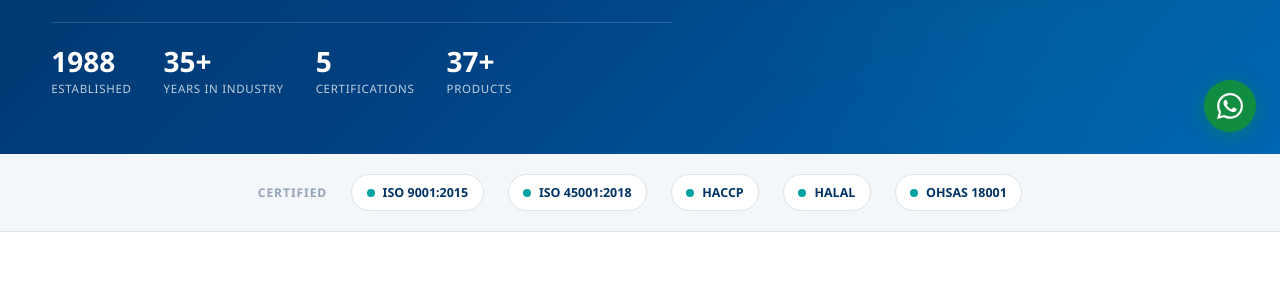
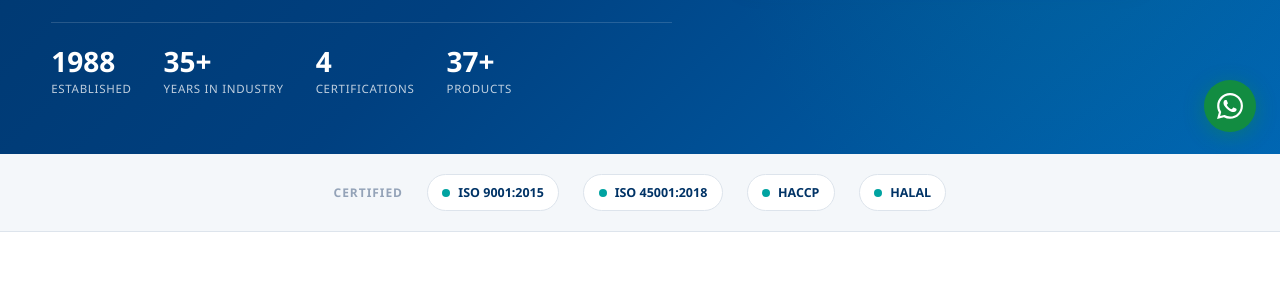
Before and after one commit to qasimkhanfaridi/a-rehman-sons-website, a plain HTML site: page index.html in a window 1280 px wide. Shown: the part 644-937 px from the top of the page. Drawn offline with Linux system fonts and the light colour scheme.

Commit message:
Remove OHSAS 18001 certificate and update to 4 certifications
- Remove OHSAS 18001 from certificate list
- Keep ISO 9001:2015, ISO 45001:2018, HACCP, and HALAL
- Update hero stats from 5 to 4 certifications
- Remove OHSAS 18001 badge from cert-strip

Co-authored-by: Copilot App <223556219+Copilot@users.noreply.github.com>

```diff
--- a/index.html
+++ b/index.html
@@ -65,7 +65,7 @@
         <div class="hero-stats">
           <div><strong>1988</strong><span>Established</span></div>
           <div><strong>35+</strong><span>Years in Industry</span></div>
-          <div><strong>5</strong><span>Certifications</span></div>
+          <div><strong>4</strong><span>Certifications</span></div>
           <div><strong>37+</strong><span>Products</span></div>
         </div>
       </div>
@@ -83,7 +83,6 @@
       <span class="cert-badge">ISO 45001:2018</span>
       <span class="cert-badge">HACCP</span>
       <span class="cert-badge">HALAL</span>
-      <span class="cert-badge">OHSAS 18001</span>
     </div>
   </div>
 
--- a/js/products.js
+++ b/js/products.js
@@ -59,8 +59,7 @@ const ARS_CERTIFICATES = [
   { id: "iso-9001", name: "ISO 9001:2015", desc: "Quality Management Systems", image: "assets/certificates/iso-9001.png" },
   { id: "iso-45001", name: "ISO 45001:2018", desc: "Occupational Health & Safety", image: "assets/certificates/iso-45001.png" },
   { id: "haccp", name: "HACCP", desc: "Food Safety Critical Control Points", image: "assets/certificates/haccp.png" },
-  { id: "halal", name: "HALAL", desc: "Halal Certified Products", image: "assets/certificates/halal.png" },
-  { id: "ohsas-18001", name: "OHSAS 18001", desc: "Health & Safety Management", image: "assets/certificates/ohsas-18001.png", fallback: "assets/certificates/placeholder.svg" }
+  { id: "halal", name: "HALAL", desc: "Halal Certified Products", image: "assets/certificates/halal.png" }
 ];
 
 const ARS_CONTACT = {
```
